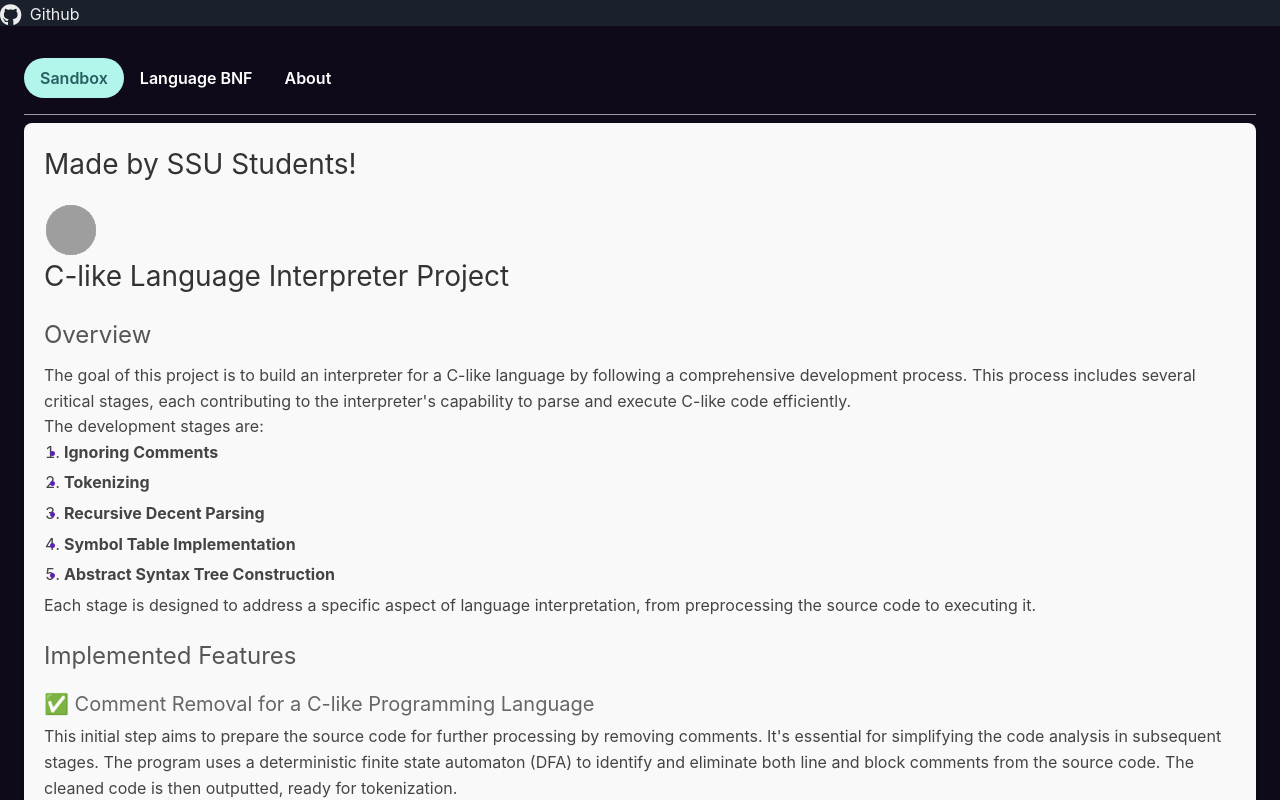
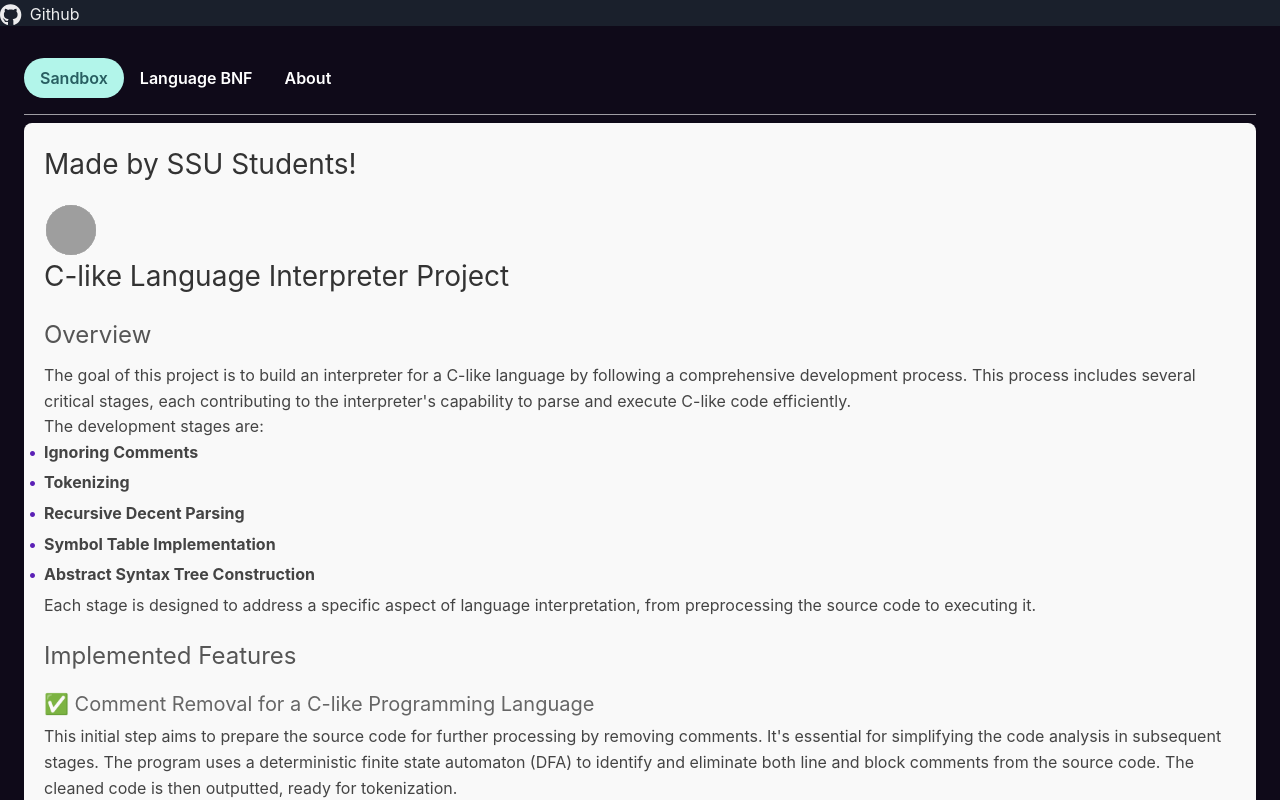
Before and after one commit to harrisb002/BlueSandbox, a React (Vite) app in the folder Frontend/: page /about in a window 1280 px wide. Shown: the top 800 px of the page. Built offline with nearby package versions, Linux system fonts and the light colour scheme; grey boxes are pictures that could not be loaded.

Commit message:
Some more styling

```diff
--- a/Frontend/src/components/About/About.jsx
+++ b/Frontend/src/components/About/About.jsx
@@ -15,7 +15,7 @@ export default function About() {
         capability to parse and execute C-like code efficiently.
       </p>
       <p>The development stages are:</p>
-      <ol>
+      <ul>
         <li>
           <strong>Ignoring Comments</strong>
         </li>
@@ -31,7 +31,7 @@ export default function About() {
         <li>
           <strong>Abstract Syntax Tree Construction</strong>
         </li>
-      </ol>
+      </ul>
       <p>
         Each stage is designed to address a specific aspect of language
         interpretation, from preprocessing the source code to executing it.
--- a/Frontend/src/components/EditorPanels/Output.jsx
+++ b/Frontend/src/components/EditorPanels/Output.jsx
@@ -123,10 +123,8 @@ const Output = ({ editorRef, language }) => {
       />
       <Box
         height="90vh"
-        p={2}
         color={isError ? "red.400" : "white"}
         border="1px solid"
-        borderRadius={4}
         borderColor={isError ? "red.500" : "#333"}
         overflowY="auto"
       >
```
